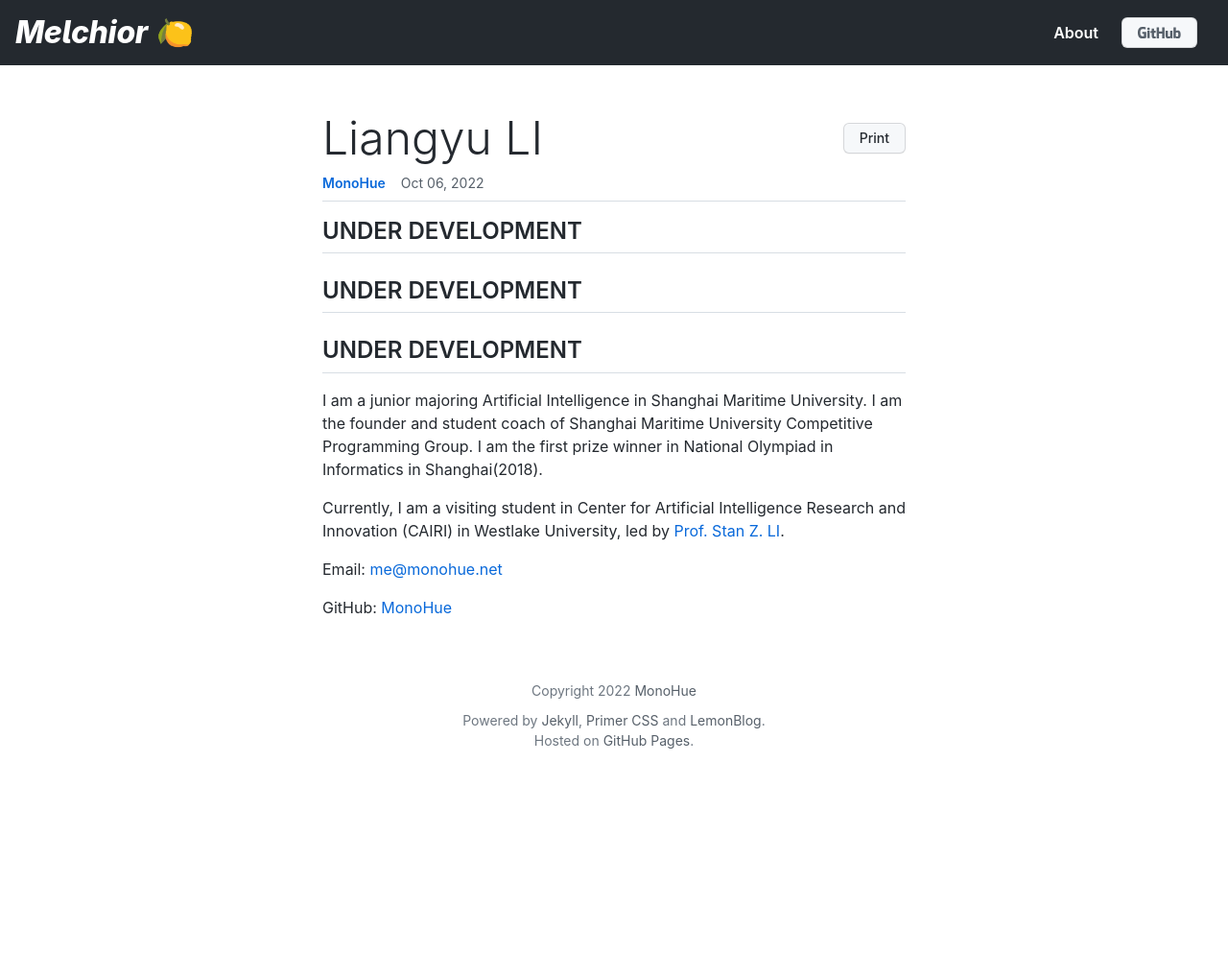
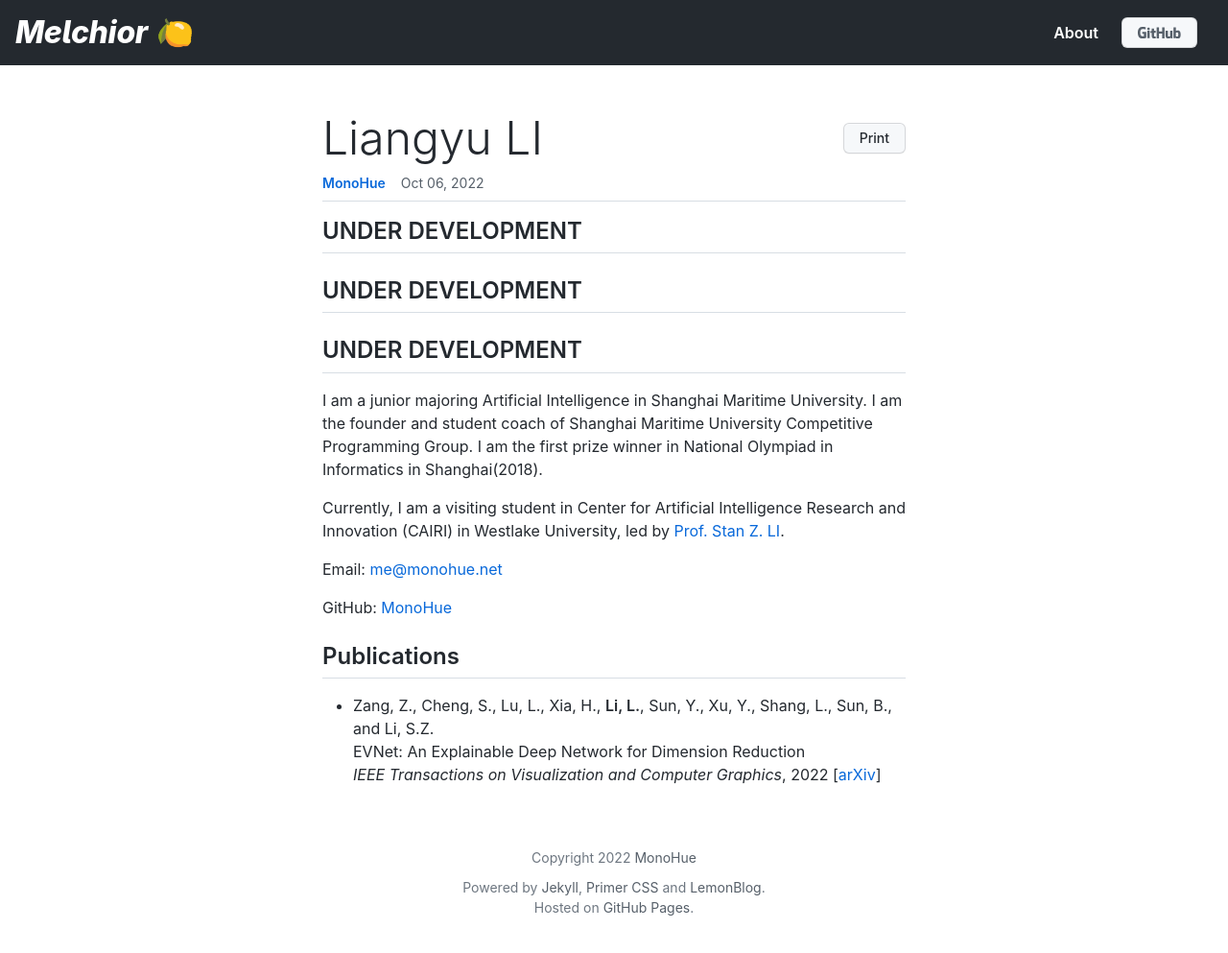
Before and after one commit to MonoHue/Melchior, a Jekyll site: the page built from docs/_posts/2022-10-06-monohue.md, in a window 1280 px wide and 996 px high. Shown: the top 993 px of the window at 96% size. Built offline with Jekyll 4.4.1, drawn with Linux system fonts in a browser that asks for light colours.

Commit message:
UPD README.md

```diff
--- a/docs/_posts/2022-10-06-monohue.md
+++ b/docs/_posts/2022-10-06-monohue.md
@@ -20,3 +20,10 @@ Currently, I am a visiting student in Center for Artificial Intelligence Researc
 Email: [me@monohue.net](mailto:me@monohue.net)
 
 GitHub: [MonoHue](https://github.com/MonoHue)
+
+## Publications
+
+- Zang, Z., Cheng, S., Lu, L., Xia, H., **Li, L.**, Sun, Y., Xu, Y., Shang, L., Sun, B., and Li, S.Z.
+EVNet: An Explainable Deep Network for Dimension Reduction
+_IEEE Transactions on Visualization and Computer Graphics_, 2022
+[[arXiv](https://arxiv.org/pdf/2211.15478.pdf)]
```
